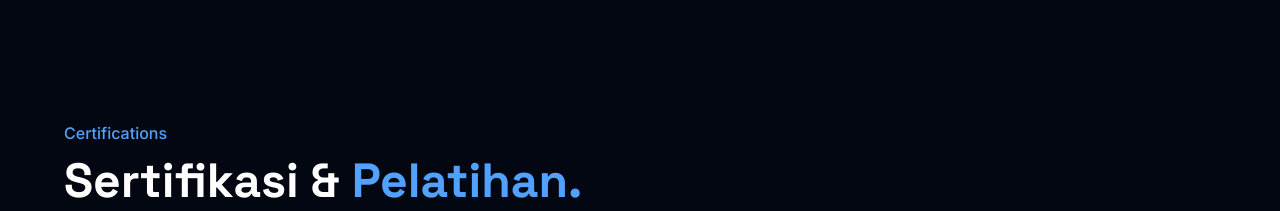
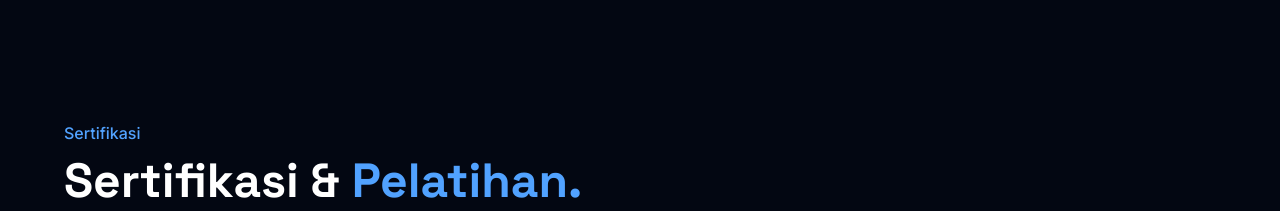
Before and after one commit to myusrilap/my-portofolio, a React app: page / in a window 1280 px wide. Shown: the part 7340-7551 px from the top of the page. Built offline with nearby package versions, Linux system fonts and the light colour scheme; the HTML template or start-up script is replaced by a standard one.

Commit message:
i18n: finish localized labels in Certifications.jsx

```diff
--- a/src/components/Certifications.jsx
+++ b/src/components/Certifications.jsx
@@ -84,7 +84,7 @@ const Certifications = () => {
           transition={{ duration: 0.6 }}
         >
           <p className="text-blue-400 font-medium mb-3">
-            Certifications
+            Sertifikasi
           </p>
 
           <h2 className="text-3xl sm:text-4xl lg:text-5xl font-bold text-white">
```
